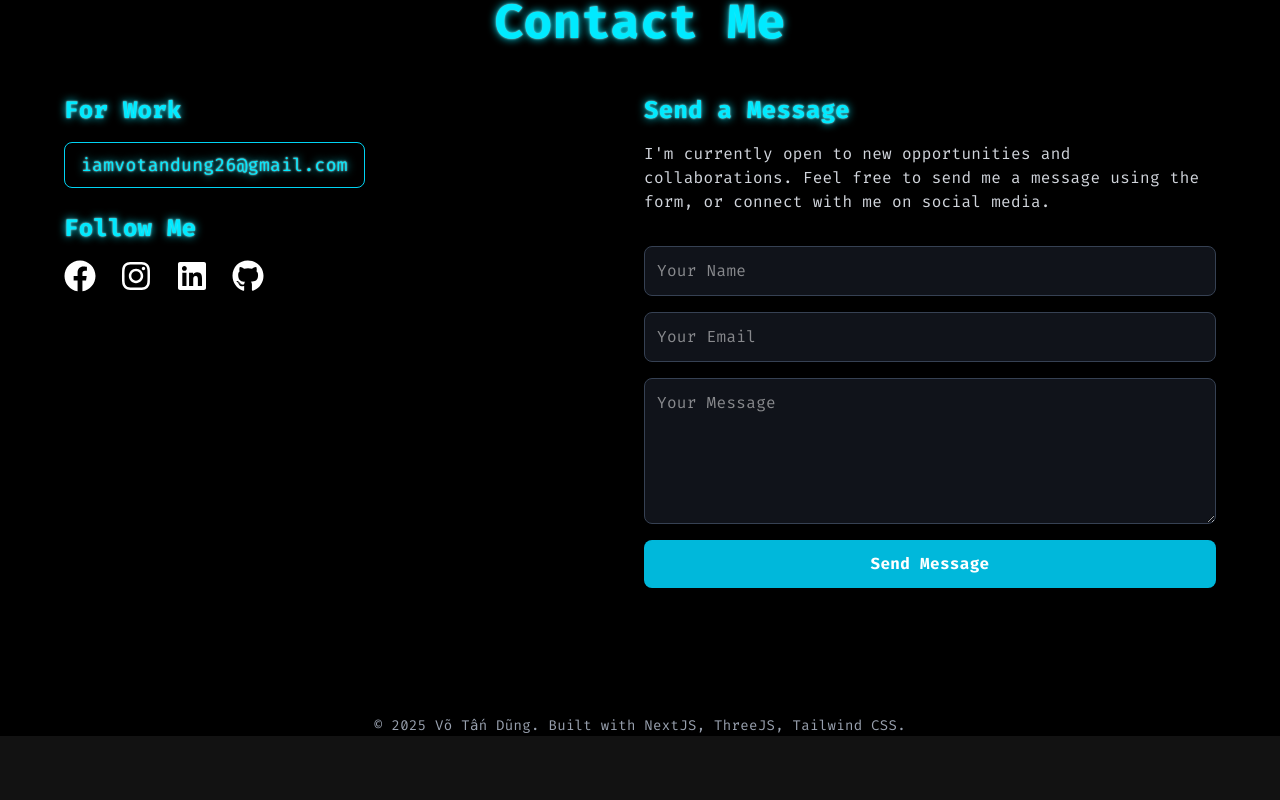
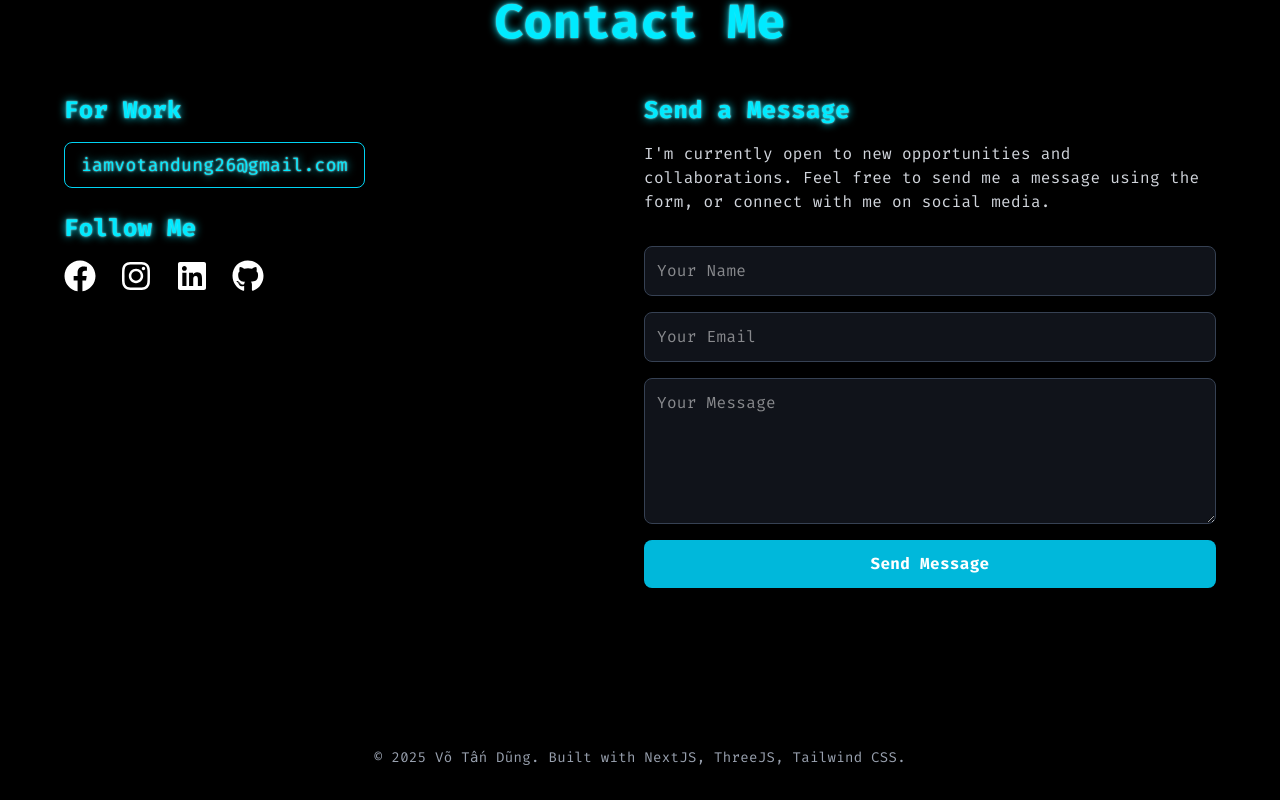
Before and after one commit to iamTaDu/portfolio, a Next.js app: page / in a window 1280 px wide. Shown: the part 5702-6502 px from the top of the page. Before the commit the page ends 6438 px from the top, so only its background shows below. Built offline with nearby package versions, Linux system fonts and the light colour scheme.

Commit message:
fix footer space

```diff
--- a/src/app/page.tsx
+++ b/src/app/page.tsx
@@ -1009,7 +1009,7 @@ export default function Home() {
       )}
 
       <footer
-        className={`w-full text-center text-sm mt-16 ${theme === "light" ? "text-black" : "text-gray-400"}`}
+        className={`w-full text-center py-8 text-sm mt-16 ${theme === "light" ? "text-black" : "text-gray-400"}`}
       >
         © 2025 Võ Tấn Dũng. Built with NextJS, ThreeJS, Tailwind CSS.
       </footer>
```
